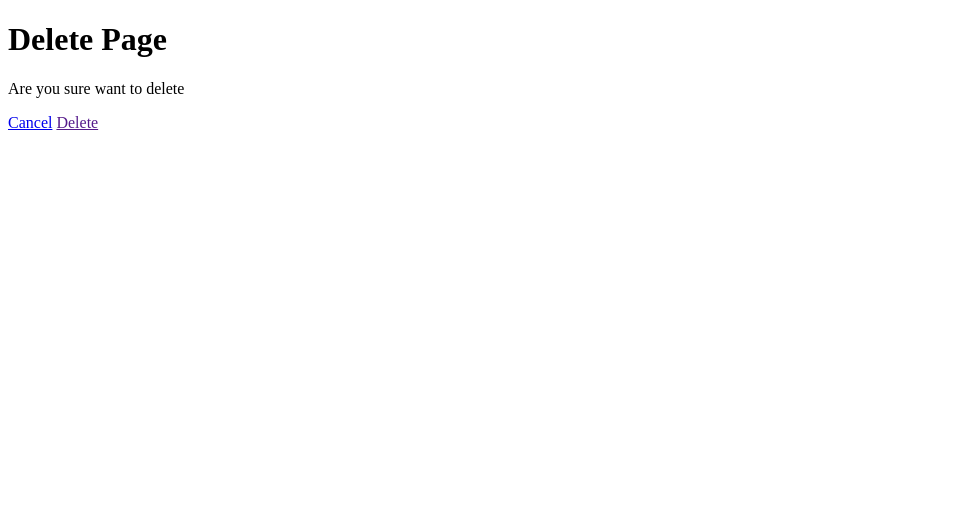
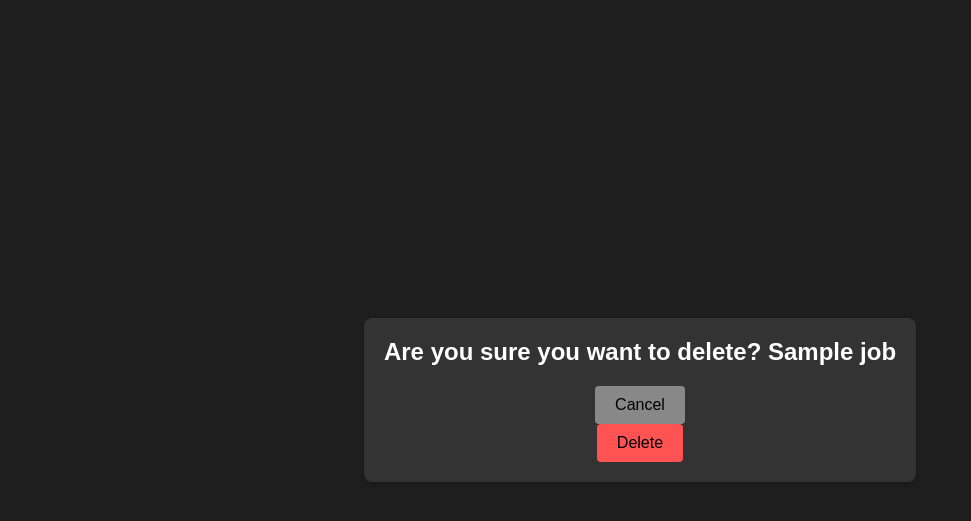
Before and after one commit to mohammedshaneeb-ai/AI-JOB-PORTAL, a Django app: template AI_JOB_PORTAL/admins/templates/admins/delete_job.html in a window 1280 px wide. Shown: the top 521 px of the page, without its empty margins (0-971 px from the left). Run offline with Django 4.2, Linux system fonts and the light colour scheme; the template is opened without the code that fills it: most values are stand-ins (such as "Sample title", 1, 10 or a date in 2020); data that the repository does not hold is empty.

```diff
--- a/AI_JOB_PORTAL/admins/templates/admins/delete_job.html
+++ b/AI_JOB_PORTAL/admins/templates/admins/delete_job.html
@@ -1,20 +1,71 @@
 <!DOCTYPE html>
 <html lang="en">
 <head>
-    <meta charset="UTF-8">
-    <meta name="viewport" content="width=device-width, initial-scale=1.0">
-    <title>Delete</title>
+<meta charset="UTF-8">
+<meta name="viewport" content="width=device-width, initial-scale=1.0">
+<title>Delete Confirmation</title>
+<style>
+  body {
+    background-color: #1e1e1e;
+    color: #ffffff;
+    font-family: Arial, sans-serif;
+    display: flex;
+    justify-content: center;
+    align-items: center;
+    height: 100vh;
+    margin: 0;
+  }
+  .confirmation-box {
+    background-color: #333;
+    border-radius: 8px;
+    padding: 20px;
+    box-shadow: 0 2px 4px rgba(0, 0, 0, 0.2);
+    text-align: center;
+  }
+  h2 {
+    margin-top: 0;
+  }
+  .btn-container {
+    margin-top: 20px;
+  }
+  .btn {
+    padding: 10px 20px;
+    margin: 0 10px;
+    border: none;
+    border-radius: 4px;
+    cursor: pointer;
+    font-size: 16px;
+    transition: background-color 0.3s ease;
+  }
+  .btn.cancel {
+    background-color: #888;
+  }
+  .btn.delete {
+    background-color: #ff5252;
+  }
+  .btn:hover {
+    background-color: #444;
+  }
+</style>
 </head>
 <body>
-    <h1>Delete Page</h1>
-    <p>Are you sure want to delete</p>
-    <form action="" method="post">
+  <div class="confirmation-box">
+    <h2>Are you sure you want to delete? {{job.title}}</h2>
+    <div class="btn-container">
+        <a href="/admin"><button href="" class="btn cancel">Cancel</button></a>
+      <!-- <input href="/admin" class="btn cancel"  value="Cancel"> -->
+      <form action="" method="post">
         {% csrf_token %}
-        <a href="/admin"  class="btn btn-primary">Cancel</a>
-        <a href="" type="submit" class="btn btn-primary">Delete</a>
+      <input class="btn delete" type="submit" value="Delete">
+    </div>
+     </form>
+  </div>
+</body>
+</html>
 
-    </form>
 
+
+    <script src="https://cdn.jsdelivr.net/npm/bootstrap@5.0.2/dist/js/bootstrap.bundle.min.js" integrity="sha384-MrcW6ZMFYlzcLA8Nl+NtUVF0sA7MsXsP1UyJoMp4YLEuNSfAP+JcXn/tWtIaxVXM" crossorigin="anonymous"></script>
 
 </body>
 </html>
--- a/AI_JOB_PORTAL/admins/views.py
+++ b/AI_JOB_PORTAL/admins/views.py
@@ -33,7 +33,9 @@ def update_job(request, job_id):
 
 def delete_job(request, job_id):
     job = get_object_or_404(Job, id=job_id)
+    print("outside working")
     if request.method == 'POST':
+        print("working")
         job.delete()
         return redirect('admin')
     return render(request, 'admins/delete_job.html', {'job': job})
```
Also changed, not shown: AI_JOB_PORTAL/admins/templates/admins/admin.html (+10 -2 lines).
